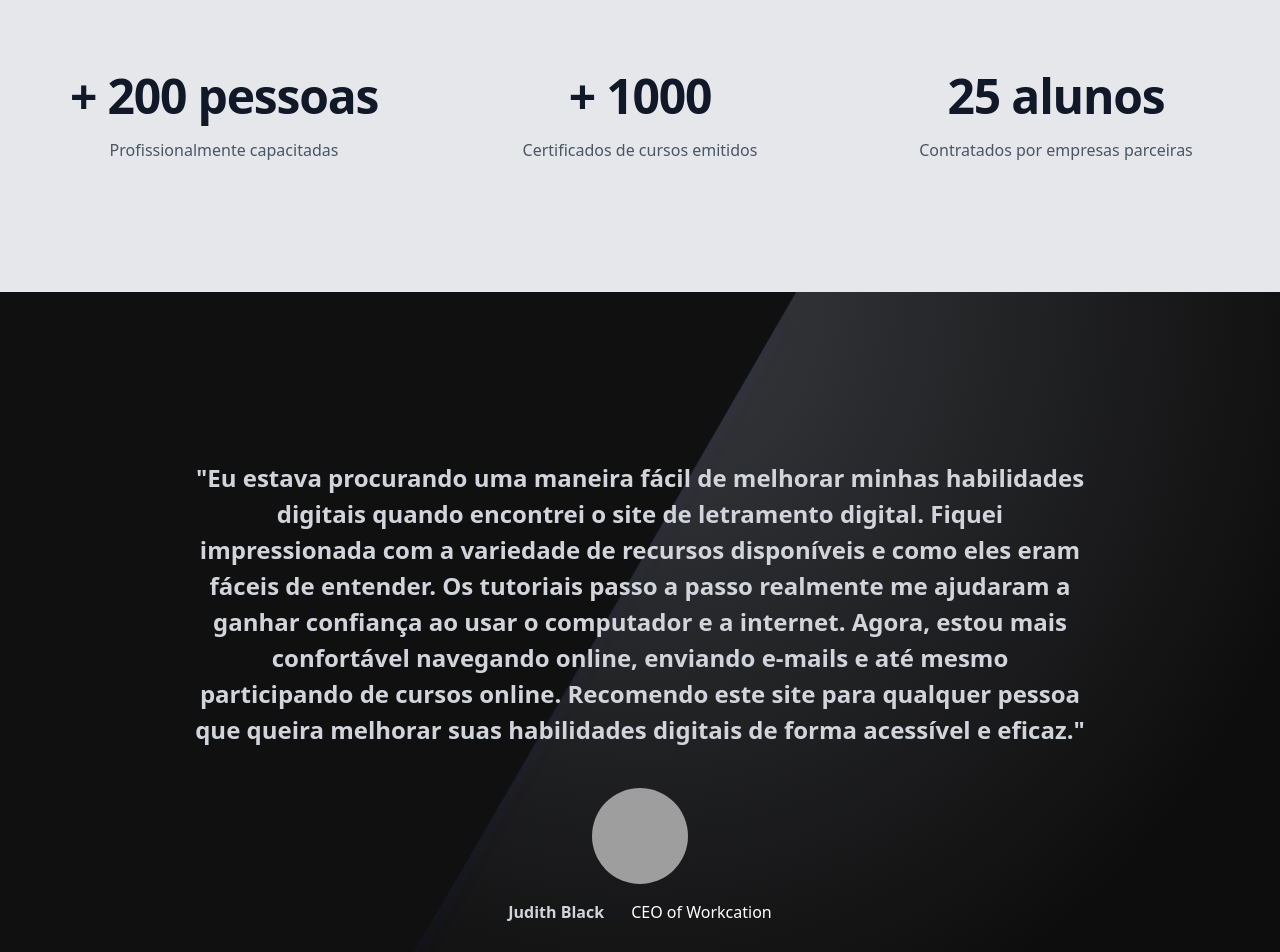
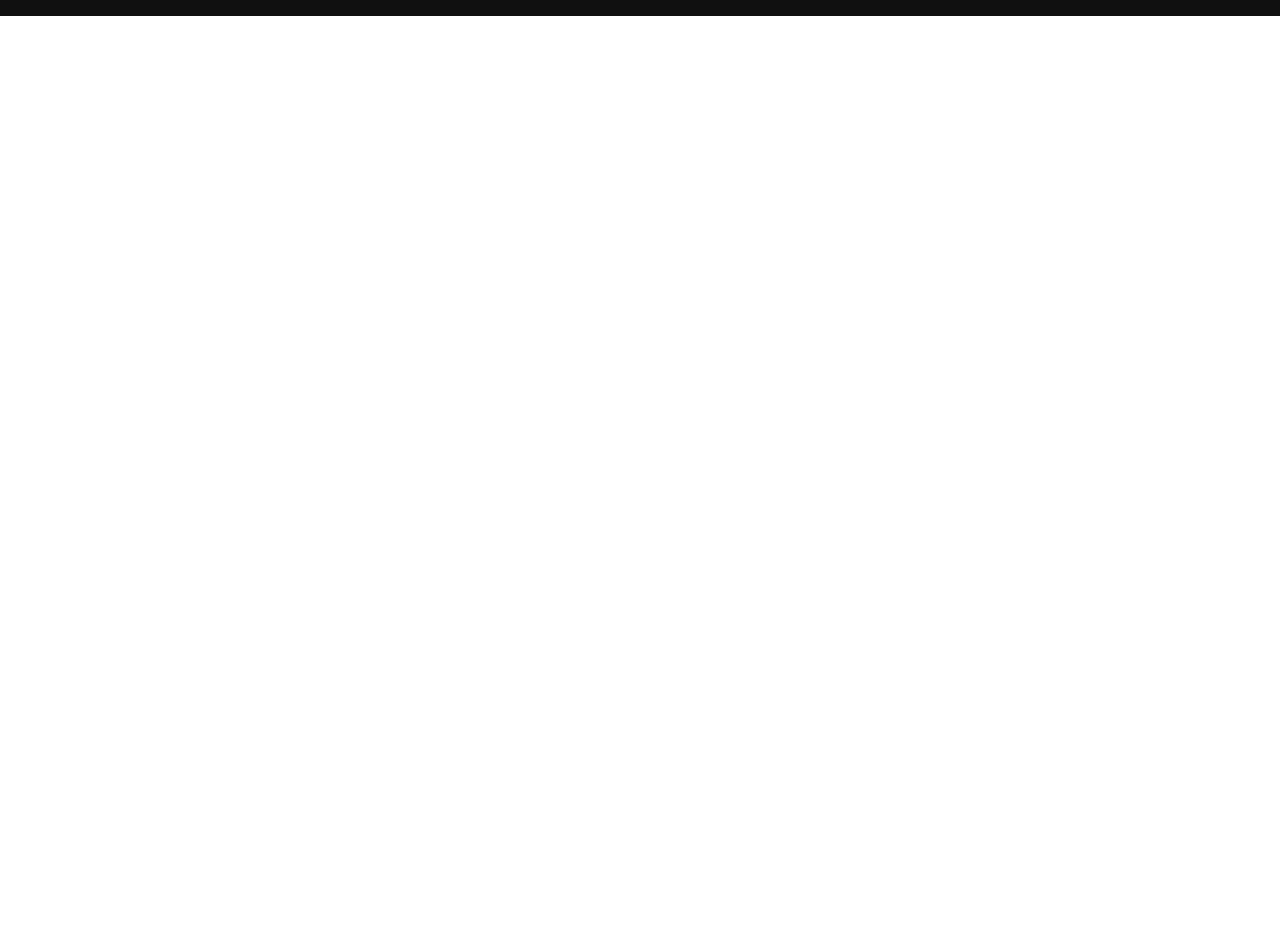
Before and after one commit to BrunoOno0410/site-aula, a React (Vite) app in the folder web/: page /aboutUs in a window 1280 px wide. Shown: the part 920-1872 px from the top of the page. After the commit the page ends 936 px from the top, so only its background shows below. Built offline with nearby package versions, Linux system fonts and the light colour scheme; grey boxes are pictures that could not be loaded.

Commit message:
Updated info and AboutUs reworked

```diff
--- a/web/output.css
+++ b/web/output.css
@@ -823,10 +823,6 @@ video {
   width: 1.5rem;
 }
 
-.w-60 {
-  width: 15rem;
-}
-
 .w-8 {
   width: 2rem;
 }
@@ -1041,10 +1037,6 @@ video {
   border-width: 0px;
 }
 
-.border-4 {
-  border-width: 4px;
-}
-
 .border-gray-300 {
   --tw-border-opacity: 1;
   border-color: rgb(209 213 219 / var(--tw-border-opacity));
@@ -1093,11 +1085,6 @@ video {
 .bg-green-500 {
   --tw-bg-opacity: 1;
   background-color: rgb(34 197 94 / var(--tw-bg-opacity));
-}
-
-.bg-neutral-700 {
-  --tw-bg-opacity: 1;
-  background-color: rgb(64 64 64 / var(--tw-bg-opacity));
 }
 
 .bg-onix {
@@ -1224,10 +1211,6 @@ video {
   padding-bottom: 0.75rem;
 }
 
-.pl-16 {
-  padding-left: 4rem;
-}
-
 .pl-2 {
   padding-left: 0.5rem;
 }
@@ -1378,11 +1361,6 @@ video {
 .text-white {
   --tw-text-opacity: 1;
   color: rgb(255 255 255 / var(--tw-text-opacity));
-}
-
-.text-sky-400 {
-  --tw-text-opacity: 1;
-  color: rgb(56 189 248 / var(--tw-text-opacity));
 }
 
 .opacity-0 {
@@ -1490,10 +1468,6 @@ video {
   transition-timing-function: cubic-bezier(0.4, 0, 1, 1);
 }
 
-.ease-in-out {
-  transition-timing-function: cubic-bezier(0.4, 0, 0.2, 1);
-}
-
 .ease-out {
   transition-timing-function: cubic-bezier(0, 0, 0.2, 1);
 }
@@ -1506,11 +1480,6 @@ video {
 .placeholder\:text-gray-400::placeholder {
   --tw-text-opacity: 1;
   color: rgb(156 163 175 / var(--tw-text-opacity));
-}
-
-.after\:content-\[\'_\2197\'\]::after {
-  --tw-content: ' ↗';
-  content: var(--tw-content);
 }
 
 .hover\:bg-gray-700:hover {
--- a/web/src/components/footer.jsx
+++ b/web/src/components/footer.jsx
@@ -12,7 +12,7 @@ export const Footer = () => {
           <li>
             <Typography
               as="a"
-              href="#"
+              href="/aboutUs"
               color="blue-gray"
               className="font-normal transition-colors hover:text-blue-500 focus:text-blue-500"
             >
--- a/web/src/pages/Home/Home.jsx
+++ b/web/src/pages/Home/Home.jsx
@@ -6,9 +6,9 @@ import { Carousel } from "../../components/Carousel";
 import { Link } from "react-router-dom";
 
 const stats = [
-  { id: 1, name: "Profissionalmente capacitadas", value: "+ 200 pessoas" },
-  { id: 2, name: "Certificados de cursos emitidos", value: "+ 1000" },
-  { id: 3, name: "Contratados por empresas parceiras", value: "25 alunos" },
+  { id: 1, name: "Vidas impactadas", value: "+ 390 alunos" },
+  { id: 2, name: "Certificados emitidos", value: "+ 200" },
+  { id: 3, name: "Comunidades atendidas", value: "4" },
 ];
 
 export const LandingPage = () => {
@@ -94,46 +94,6 @@ export const LandingPage = () => {
                   </div>
                 </div>
                 <Carousel/>
-                {/* <div className="pl-16">
-                  <div className="flex flex-wrap gap-4">
-                    <div className="bg-neutral-700 border-gray-300 border-4 h-60 w-60 rounded-lg flex flex-col items-center justify-center">
-                      <img src="..\src\assets\Drive.png"/>
-                      <p className="text-xl font-medium leading-8 text-gray-300 text-center">Google Drive</p>
-                    </div>
-                    <div className="bg-neutral-700 border-gray-300 border-4 h-60 w-60 rounded-lg flex flex-col items-center justify-center">
-                      <img src="..\src\assets\Docx.png"/>
-                      <p className="text-xl font-medium leading-8 text-gray-300 text-center">Google Docs</p>
-                    </div>
-                    <div className="bg-neutral-700 border-gray-300 border-4 h-60 w-60 rounded-lg flex flex-col items-center justify-center">
-                      <img src="..\src\assets\Gmail.png"/>
-                      <p className="text-xl font-medium leading-8 text-gray-300 text-center">Gmail</p>
-                    </div>
-                    <div className="bg-neutral-700 border-gray-300 border-4 h-60 w-60 rounded-lg flex flex-col items-center justify-center">
-                      <img src="..\src\assets\Planilhas.png"/>
-                      <p className="text-xl font-medium leading-8 text-gray-300 text-center">Google Planilhas</p>
-                    </div>
-                    <div className="bg-neutral-700 border-gray-300 border-4 h-60 w-60 rounded-lg flex flex-col items-center justify-center">
-                      <img src="..\src\assets\Apresentações.png"/>
-                      <p className="text-xl font-medium leading-8 text-gray-300 text-center">Google Apresentações</p>
-                    </div>
-                    <div className="bg-neutral-700 border-gray-300 border-4 h-60 w-60 rounded-lg flex flex-col items-center justify-center">
-                      <img src="..\src\assets\Classroom.png"/>
-                      <p className="text-xl font-medium leading-8 text-gray-300 text-center">Google Classroom</p>
-                    </div>
-                    <div className="bg-neutral-700 border-gray-300 border-4 h-60 w-60 rounded-lg flex flex-col items-center justify-center">
-                      <img src="..\src\assets\Segurança.png"/>
-                      <p className="text-xl font-medium leading-8 text-gray-300 text-center">Segurança e Tecnologia</p>
-                    </div>
-                    <div className="bg-neutral-700 border-gray-300 border-4 h-60 w-60 rounded-lg flex flex-col items-center justify-center">
-                      <img src="..\src\assets\Excel.png"/>
-                      <p className="text-xl font-medium leading-8 text-gray-300 text-center">Excel Iniciante</p>
-                    </div>
-                    <div className="bg-neutral-700 border-gray-300 border-4 h-60 w-60 rounded-lg flex flex-col items-center justify-center">
-                      <img src="..\src\assets\Excel.png"/>
-                      <p className="text-xl font-medium leading-8 text-gray-300 text-center">Excel Intermediário</p>
-                    </div>
-                  </div>
-                </div> */}
               </div>
             </div>
           </div>
@@ -164,40 +124,22 @@ export const LandingPage = () => {
             <figure className="mt-10">
               <blockquote className="text-center text-xl font-semibold leading-8 text-gray-300 sm:text-2xl sm:leading-9">
                 <p>
-                  "Eu estava procurando uma maneira fácil de melhorar minhas
-                  habilidades digitais quando encontrei o site de letramento
-                  digital. Fiquei impressionada com a variedade de recursos
-                  disponíveis e como eles eram fáceis de entender. Os tutoriais
-                  passo a passo realmente me ajudaram a ganhar confiança ao usar
-                  o computador e a internet. Agora, estou mais confortável
-                  navegando online, enviando e-mails e até mesmo participando de
-                  cursos online. Recomendo este site para qualquer pessoa que
-                  queira melhorar suas habilidades digitais de forma acessível e
-                  eficaz."
+                  Desde o segundo semestre de 2023, o Projeto Tecnus Saturn passou
+                  por um período de reformulação, sendo repensado para melhor atender
+                  nossos alunos. Durante essa fase, tivemos pouco contato com novas
+                  e antigas comunidades.
+
+                  Atualmente, com o projeto renovado, estamos entusiasmados em
+                  anunciar nossa parceria com a comunidade do Núcleo Recanto e a
+                  OSC Alecrim em Flor. As aulas terão início no segundo semestre de
+                  2024 e estamos ansiosos para impactar ainda mais vidas com nossas
+                  novas aulas de tecnologia.
+
+                  Nosso objetivo é proporcionar conhecimentos tecnológicos que
+                  capacitem nossos alunos, promovendo inclusão digital e oportunidades
+                  de desenvolvimento pessoal e profissional.
                 </p>
               </blockquote>
-              <figcaption className="mt-10">
-                <img
-                  className="mx-auto h-24 w-24 rounded-full"
-                  src="https://images.unsplash.com/photo-1494790108377-be9c29b29330?ixlib=rb-1.2.1&ixid=eyJhcHBfaWQiOjEyMDd9&auto=format&fit=facearea&facepad=2&w=256&h=256&q=80"
-                  alt=""
-                />
-                <div className="mt-4 flex items-center justify-center space-x-3 text-base">
-                  <div className="font-semibold text-gray-300">
-                    Judith Black
-                  </div>
-                  <svg
-                    viewBox="0 0 2 2"
-                    width={3}
-                    height={3}
-                    aria-hidden="true"
-                    className="fill-gray-900"
-                  >
-                    <circle cx={1} cy={1} r={1} />
-                  </svg>
-                  <div className="text-white">CEO of Workcation</div>
-                </div>
-              </figcaption>
             </figure>
           </div>
         </section>
--- a/web/src/pages/SobreNos/AboutUs.jsx
+++ b/web/src/pages/SobreNos/AboutUs.jsx
@@ -65,69 +65,6 @@ export const AboutUs = () => {
             </p>
           </div>
         </div>
-        <div className="bg-gray-200 py-24 sm:py-32">
-          <div className="mx-auto max-w-7xl px-6 lg:px-8">
-            <dl className="grid grid-cols-1 gap-x-8 gap-y-16 text-center lg:grid-cols-3">
-              {stats.map((stat) => (
-                <div
-                  key={stat.id}
-                  className="mx-auto flex max-w-xs flex-col gap-y-4"
-                >
-                  <dt className="text-base leading-7 text-gray-600">
-                    {stat.name}
-                  </dt>
-                  <dd className="order-first text-3xl font-semibold tracking-tight text-gray-900 sm:text-5xl">
-                    {stat.value}
-                  </dd>
-                </div>
-              ))}
-            </dl>
-          </div>
-        </div>
-        <section className="relative isolate overflow-hidden bg-onix px-6 py-24 sm:py-32 lg:px-8">
-          <div className="absolute inset-0 -z-10 bg-[radial-gradient(45rem_50rem_at_top,theme(colors.indigo.100),black)] opacity-20" />
-          <div className="absolute inset-y-0 right-1/2 -z-10 mr-16 w-[200%] origin-bottom-left skew-x-[-30deg] bg-onix shadow-xl shadow-indigo-600/10 ring-1 ring-gray-900 sm:mr-28 lg:mr-0 xl:mr-16 xl:origin-center" />
-          <div className="mx-auto max-w-2xl lg:max-w-4xl">
-            <figure className="mt-10">
-              <blockquote className="text-center text-xl font-semibold leading-8 text-gray-300 sm:text-2xl sm:leading-9">
-                <p>
-                  "Eu estava procurando uma maneira fácil de melhorar minhas
-                  habilidades digitais quando encontrei o site de letramento
-                  digital. Fiquei impressionada com a variedade de recursos
-                  disponíveis e como eles eram fáceis de entender. Os tutoriais
-                  passo a passo realmente me ajudaram a ganhar confiança ao usar
-                  o computador e a internet. Agora, estou mais confortável
-                  navegando online, enviando e-mails e até mesmo participando de
-                  cursos online. Recomendo este site para qualquer pessoa que
-                  queira melhorar suas habilidades digitais de forma acessível e
-                  eficaz."
-                </p>
-              </blockquote>
-              <figcaption className="mt-10">
-                <img
-                  className="mx-auto h-24 w-24 rounded-full"
-                  src="https://images.unsplash.com/photo-1494790108377-be9c29b29330?ixlib=rb-1.2.1&ixid=eyJhcHBfaWQiOjEyMDd9&auto=format&fit=facearea&facepad=2&w=256&h=256&q=80"
-                  alt=""
-                />
-                <div className="mt-4 flex items-center justify-center space-x-3 text-base">
-                  <div className="font-semibold text-gray-300">
-                    Judith Black
-                  </div>
-                  <svg
-                    viewBox="0 0 2 2"
-                    width={3}
-                    height={3}
-                    aria-hidden="true"
-                    className="fill-gray-900"
-                  >
-                    <circle cx={1} cy={1} r={1} />
-                  </svg>
-                  <div className="text-white">CEO of Workcation</div>
-                </div>
-              </figcaption>
-            </figure>
-          </div>
-        </section>
       </div>
       <Footer />
     </div>
```
